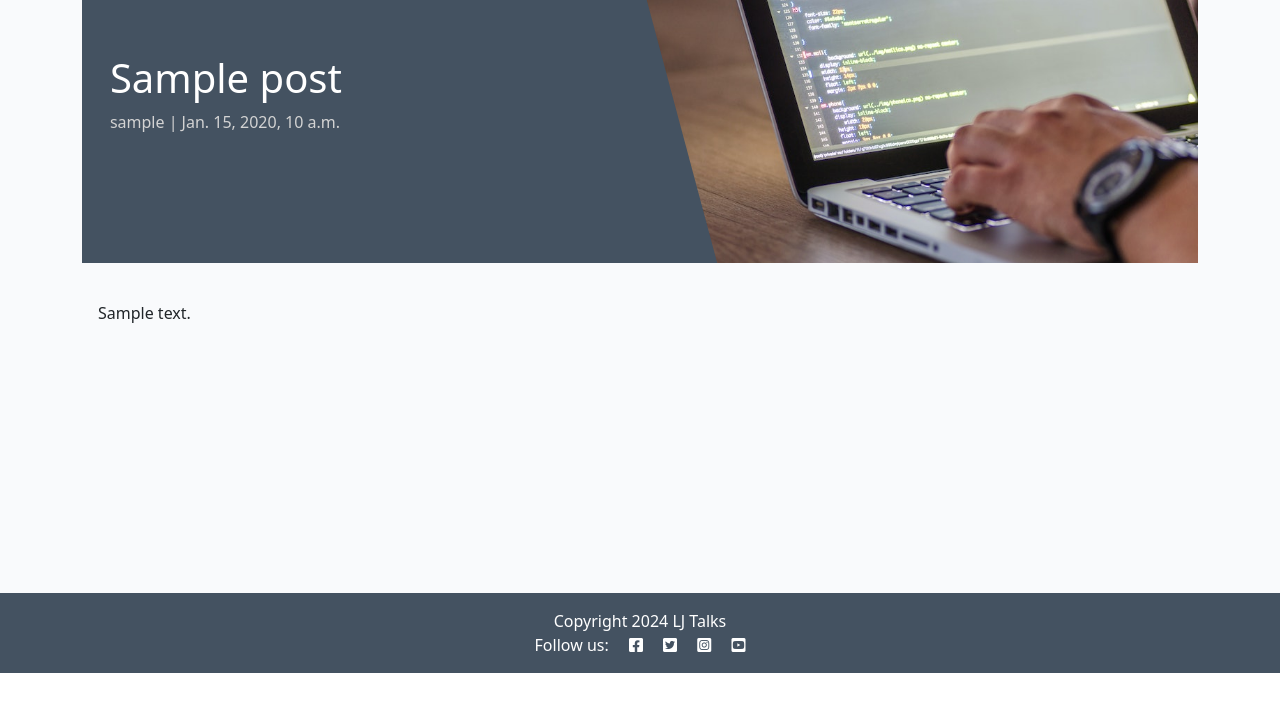
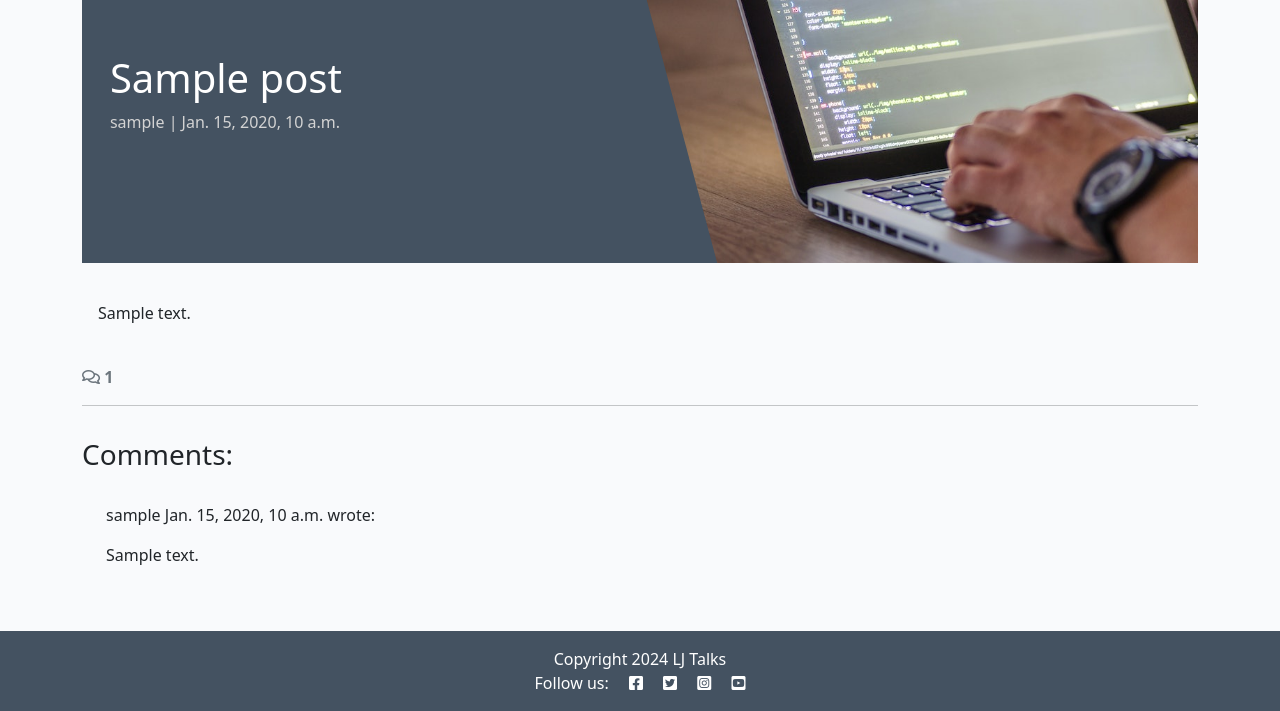
Before and after one commit to LJTalks/django-blog, a Django app: a page that uses blog/templates/blog/post_detail.html in a window 1280 px wide. Shown: the part 127-838 px from the top of the page. Before the commit the page ends 800 px from the top, so only its background shows below. Run offline with Django 4.2, Linux system fonts and the light colour scheme; tables that the repository leaves empty hold one stand-in row (values such as "Sample post").

Commit message:
Added comments section to blog post template

```diff
--- a/blog/templates/blog/post_detail.html
+++ b/blog/templates/blog/post_detail.html
@@ -23,14 +23,53 @@
             <div class="card-body">
                 <!-- The post content goes inside the card-text. -->
                 <!-- Use the | safe filter inside the template tags -->
-                <p class="card-text">
-                    {{ post.content | safe }}
-                </p>
+                <p class="card-text">{{ post.content | safe }}</p>
+            </div>
+        </div>
+    </div>
+    <!-- Displaying count of comments -->
+    <div class="row">
+        <div class="col-12">
+            <strong class="text-secondary">
+                <i class="far fa-comments"></i> {{ comment_count }}
+            </strong>
+        </div>
+        <div class="col-12">
+            <hr>
+        </div>
+    </div>
+    <!-- Displaying Comments -->
+    <div class="row">
+        <div class="col-md-8 card mb-4  mt-3 ">
+            <h3>Comments:</h3>
+            <div class="card-body">
+                <!-- We want a for loop inside the empty control tags
+                to iterate through each comment in comments -->
+                {% for comment in comments %}
+                <div class="p-2 comments
+                {% if not comment.approved and comment.author == user %}
+                faded{% elif not comment.approved %} d-none{% endif %}">
+                    <p class="font-weight-bold">
+                        {{ comment.author }}
+                        <span class="font-weight-normal">
+                            {{ comment.created_on }}
+                        </span> wrote:
+                    </p>
+                    <div id="comment{{ comment.id }}">
+                        {{ comment.body | linebreaks }}
+                    </div>
+                    {% if not comment.approved and comment.author == user %}
+                    <p class="approval">
+                        This comment is awaiting approval
+                    </p>
+                    {% endif %}
+                </div>
+                <!-- Our for loop ends here -->
+                {% endfor %}
             </div>
         </div>
     </div>
 </div>
-
 {% endblock content %}
 
 {% block copyright %}
--- a/blog/views.py
+++ b/blog/views.py
@@ -25,9 +25,15 @@ def post_detail(request, slug):
 
     queryset= Post.objects.filter(status=1)
     post = get_object_or_404(queryset, slug=slug)
+    comments = post.comments.all().order_by("-created_on")
+    comment_count = post.comments.filter(approved=True).count()
 
     return render(
         request,
         "blog/post_detail.html",
-        {"post": post},
+        {
+            "post": post,
+            "comments": comments,
+            "comment_count": comment_count,
+        },
     )
```
